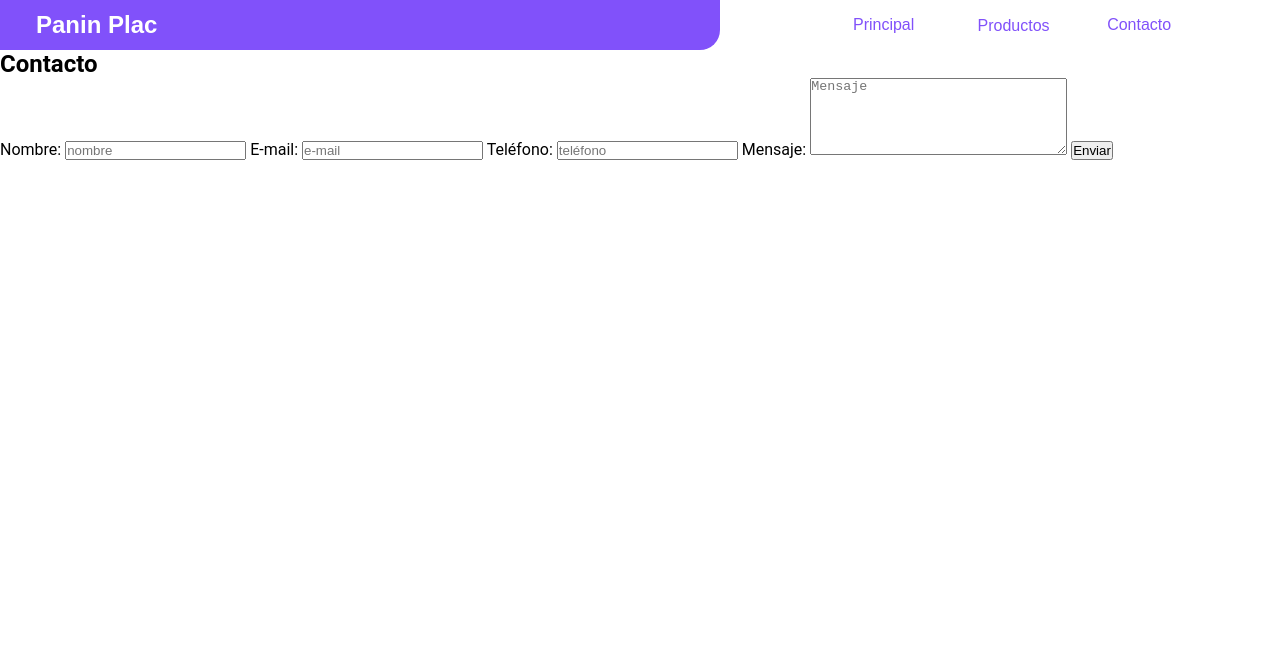
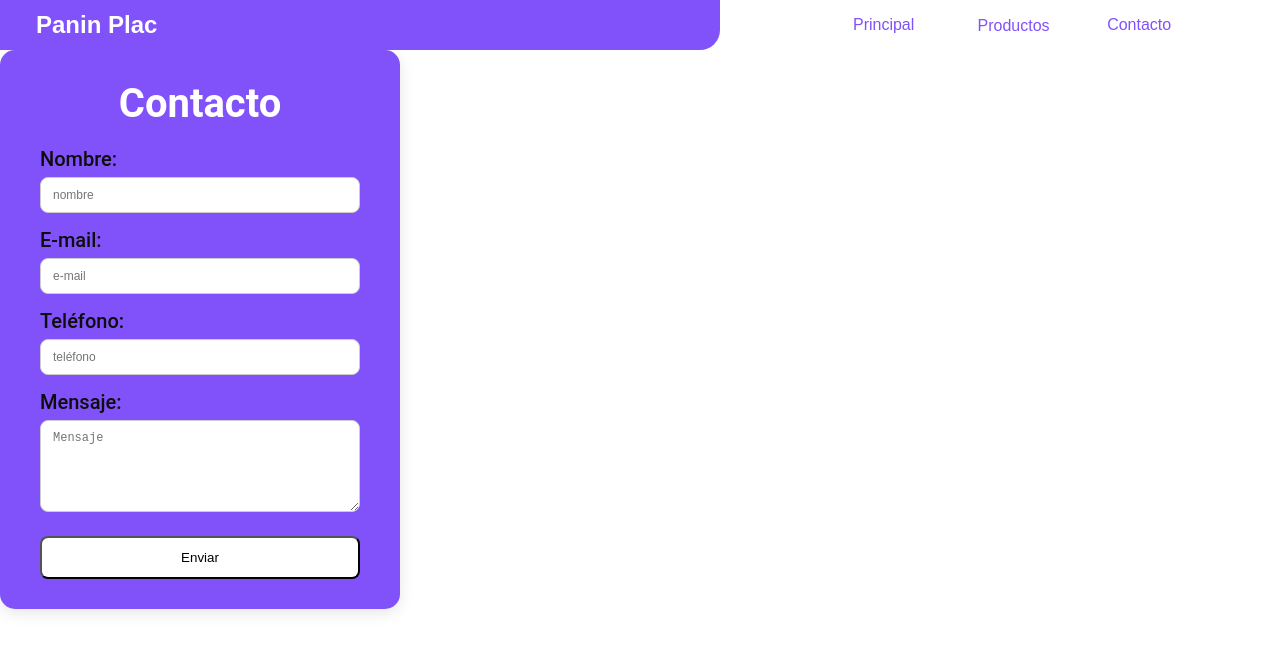
Before and after one commit to Fabrizioandres1998/ProyectoIntegrador, a plain HTML site: page Contacto.html in a window 1280 px wide. Drawn offline with Linux system fonts and the light colour scheme.

Commit message:
estilo formulario

```diff
--- a/css/styles.css
+++ b/css/styles.css
@@ -103,3 +103,59 @@ h1 {
 #boton-derecha {
     right: 10px;
 }
+
+form {
+    background-color:  #8151fa;
+    padding: 30px 40px;
+    border-radius: 15px;
+    box-shadow: 0 4px 15px rgba(0,0,0,0.1);
+    width: 100%;
+    max-width: 400px;
+}
+
+
+h2 {
+    text-align: center;
+    color: white;
+    margin-bottom: 20px;
+    justify-content: center;
+    font-size: 40px;
+
+}
+
+label {
+    display: block;
+    margin-bottom: 6px;
+    color: #0e0d0d;
+    font-size: 20px;
+    font-weight: 500;
+}
+
+input, textarea {
+    width: 100%;
+    padding: 10px 12px;
+    border: 1px solid #ccc;
+    border-radius: 8px;
+    outline: none;
+    font-size: 12px;
+    margin-bottom: 15px;
+    transition: border-color 0.3s ease;
+}
+
+input:focus, textarea:focus {
+    border-color: #4a90e2;
+    box-shadow: 0 0 4px rgba(74,144,226,0.3);
+}
+
+button {
+    width: 100%;
+    background-color:  white;
+    margin-top: 5px;
+    color: black;
+   border-radius: 8px;
+    padding: 12px;
+    font-size: 20;
+
+    cursor: pointer;
+    transition: background-color 0.3s ease, transform 0.2s ease;
+}
```
